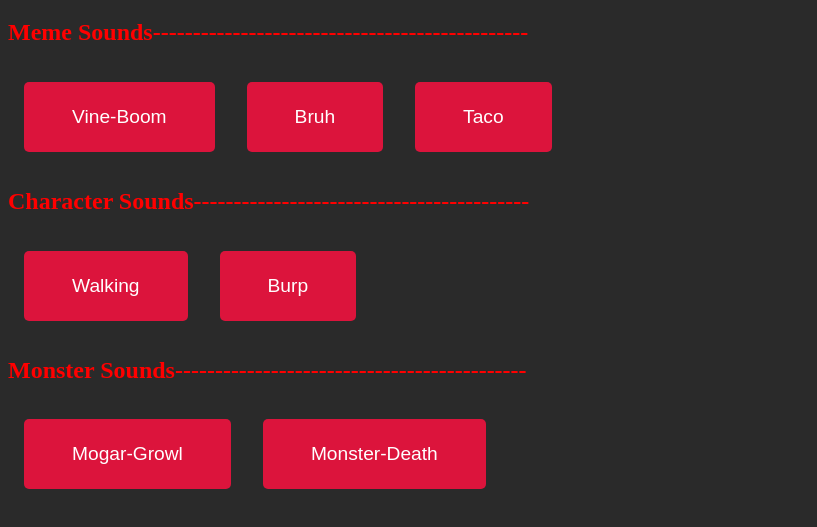
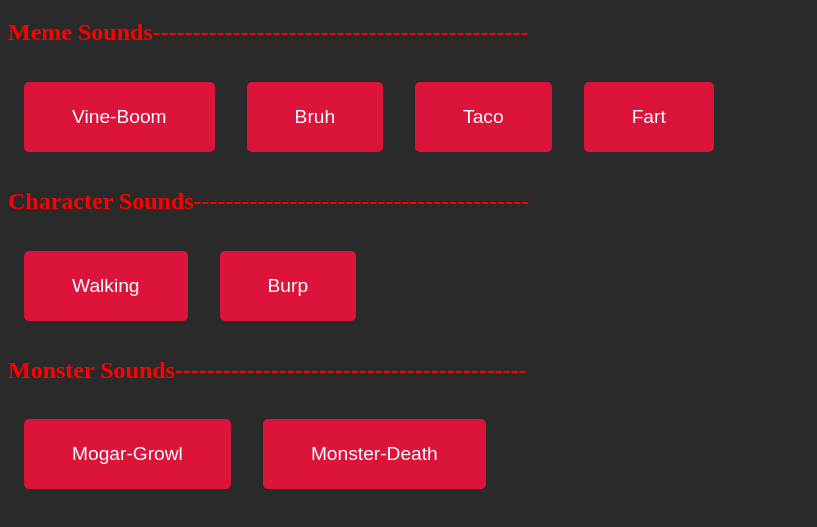
Before and after one commit to Tank-203/dndsoundboard, a plain HTML site: page index.html in a window 1280 px wide. Shown: the part 61-588 px from the top of the page, without its empty margins (0-817 px from the left). Drawn offline with Linux system fonts and the light colour scheme.

Commit message:
Added Fart sound

```diff
--- a/index.html
+++ b/index.html
@@ -15,6 +15,7 @@
 <audio id="Bruh" src="Audios/bruh.mp3"></audio>
 <audio id="Taco" src="Audios/taco.mp3"></audio>
 <audio id="Monster-Death" src="Audios/monster-death.mp3"></audio>
+<audio id="Fart" src="Audios/fart.mp3"></audio>
 <h1>DnD SoundBoard</h1>
 <h2>Meme Sounds-----------------------------------------------</h2>
 <div id="buttons"></div>
--- a/script.js
+++ b/script.js
@@ -1,4 +1,4 @@
-const sounds = ['Vine-Boom', 'Bruh', 'Taco']
+const sounds = ['Vine-Boom', 'Bruh', 'Taco', 'Fart']
 const characterSounds = ['Walking', 'Burp']
 const monsterSounds = ['Mogar-Growl', 'Monster-Death']
 
```
Also changed, not shown: 1 other file.
